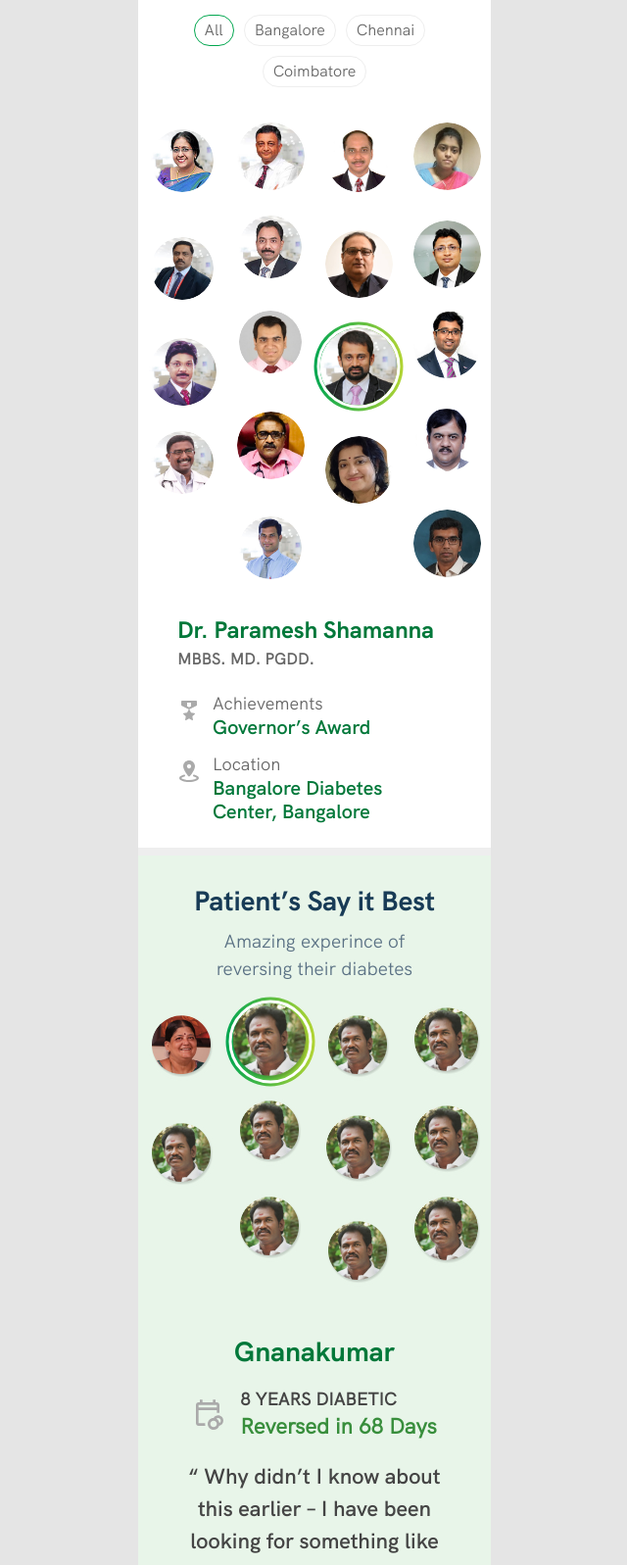
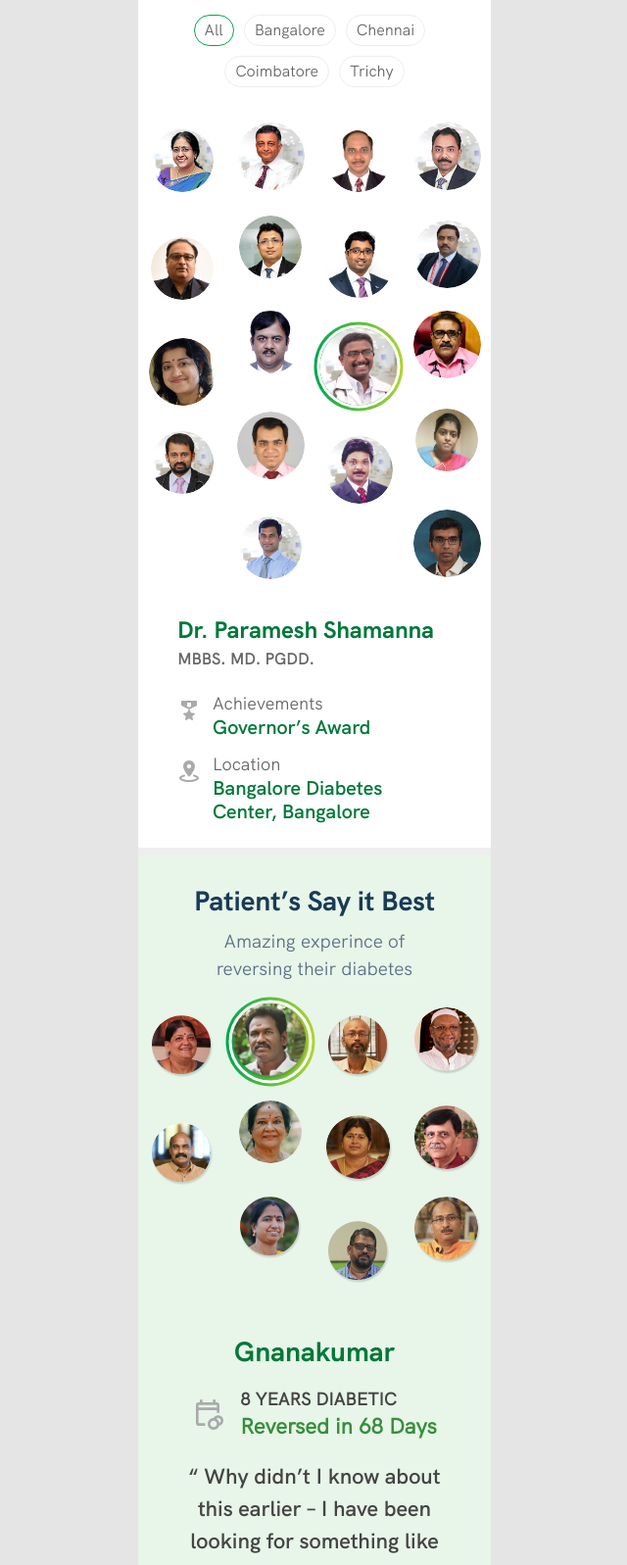
Before and after one commit to renga92/twin, a plain HTML site: page index.html in a window 1280 px wide. Shown: the part 522-2119 px from the top of the page at 98% size, without its empty margins (319-959 px from the left). Drawn offline with Linux system fonts and the light colour scheme; files whose address does not match are found by name.

Commit message:
Fully updated

```diff
--- a/DOCTORS.js
+++ b/DOCTORS.js
@@ -35,132 +35,132 @@ let DOCTORS_INFO =
 
     {
         "id" : "D4",
-        "name" : "Dr. Kavya",
+        "name" : "Dr. Karunesh",
         "title" : "MBBS. MD. PGDD.",
         "achievements" : "Governor’s Award",
         "shortLocation" : "bangalore",
-        "location" : "Bangalore Diabetes Center, Bangalore",
-        "imagePath" : "assets/Doctors/Chennai_Dr_Kavya.png"
-    },
-
-    {
-        "id" : "D5",
-        "name" : "Dr. Karunesh",
-        "title" : "MBBS. PGDD.",
-        "achievements" : "Best Governor’s Award",
-        "shortLocation" : "chennai",
         "location" : "Bangalore Diabetes Center, Bangalore",
         "imagePath" : "assets/Doctors/Bangalore_Dr_Karunesh.png"
     },
 
     {
-        "id" : "D6",
+        "id" : "D5",
         "name" : "Dr. Mohan",
-        "title" : "MBBS. MD. PGDD.",
-        "achievements" : "Governor’s Award",
-        "shortLocation" : "chennai",
+        "title" : "MBBS. PGDD.",
+        "achievements" : "Best Governor’s Award",
+        "shortLocation" : "bangalore",
         "location" : "Bangalore Diabetes Center, Bangalore",
         "imagePath" : "assets/Doctors/Bangalore_Dr_Mohan.png"
     },
 
     {
-        "id" : "D7",
-        "name" : "Dr. Paramesh Shamanna",
+        "id" : "D6",
+        "name" : "Dr. Paramesh",
         "title" : "MBBS. MD. PGDD.",
         "achievements" : "Governor’s Award",
-        "shortLocation" : "chennai",
+        "shortLocation" : "bangalore",
         "location" : "Bangalore Diabetes Center, Bangalore",
         "imagePath" : "assets/Doctors/Bangalore_Dr_Paramesh.png"
     },
 
     {
-        "id" : "D8",
+        "id" : "D7",
         "name" : "Dr. Sanjay",
         "title" : "MBBS. MD. PGDD.",
         "achievements" : "Governor’s Award",
-        "shortLocation" : "coimbatore",
-        "location" : "Coimbatore Diabetes Center, Bangalore",
+        "shortLocation" : "bangalore",
+        "location" : "Bangalore Diabetes Center, Bangalore",
         "imagePath" : "assets/Doctors/Bangalore_Dr_Sanjay.png"
     },
 
     {
-        "id" : "D9",
-        "name" : "Dr. Zahid",
+        "id" : "D8",
+        "name" : "Dr. Sharat",
         "title" : "MBBS. MD. PGDD.",
         "achievements" : "Governor’s Award",
         "shortLocation" : "bangalore",
         "location" : "Bangalore Diabetes Center, Bangalore",
+        "imagePath" : "assets/Doctors/Bangalore_Dr_Sharat.png"
+    },
+
+    {
+        "id" : "D9",
+        "name" : "Dr. Sudhindra",
+        "title" : "MBBS. MD. PGDD.",
+        "achievements" : "Governor’s Award",
+        "shortLocation" : "bangalore",
+        "location" : "Coimbatore Diabetes Center, Bangalore",
+        "imagePath" : "assets/Doctors/Bangalore_Dr_Sudhindra.png"
+    },
+
+    {
+        "id" : "D10",
+        "name" : "Dr. Syed",
+        "title" : "MBBS. MD. PGDD.",
+        "achievements" : "Governor’s Award",
+        "shortLocation" : "bangalore",
+        "location" : "Bangalore Diabetes Center, Bangalore",
+        "imagePath" : "assets/Doctors/Bangalore_Dr_Syed.png"
+    },
+
+    {
+        "id" : "D11",
+        "name" : "Dr. Abul",
+        "title" : "MBBS. MD. PGDD.",
+        "achievements" : "Best Governor’s Award",
+        "shortLocation" : "Chennai",
+        "location" : "coimbatore Diabetes Center, Bangalore",
+        "imagePath" : "assets/Doctors/Chennai_Dr_Abul.png"
+    },
+
+    {
+        "id" : "D12",
+        "name" : "Dr. Jayashree",
+        "title" : "MBBS. MD. PGDD.",
+        "achievements" : "Governor’s Award",
+        "shortLocation" : "coimbatore",
+        "location" : "coimbatore Diabetes Center, Bangalore",
+        "imagePath" : "assets/Doctors/Chennai_Dr_Jayashree.png"
+    },
+
+    {
+        "id" : "D13",
+        "name" : "Dr. Kavya",
+        "title" : "MBBS. MD. PGDD.",
+        "achievements" : "Best Governor’s Award",
+        "shortLocation" : "chennai",
+        "location" : "Chennai Diabetes Center, Bangalore",
+        "imagePath" : "assets/Doctors/Chennai_Dr_Kavya.png"
+    },
+
+    {
+        "id" : "D14",
+        "name" : "Dr. Zahid",
+        "title" : "MBBS. MD. PGDD.",
+        "achievements" : "Governor’s Award",
+        "shortLocation" : "chennai",
+        "location" : "coimbatore Diabetes Center, Bangalore",
         "imagePath" : "assets/Doctors/Chennai_Dr_Zaid.png"
     },
 
     {
-        "id" : "D10",
-        "name" : "Dr. Sharat",
-        "title" : "MBBS. MD. PGDD.",
-        "achievements" : "Best Governor’s Award",
-        "shortLocation" : "coimbatore",
-        "location" : "coimbatore Diabetes Center, Bangalore",
-        "imagePath" : "assets/Doctors/Bangalore_Dr_Sharat.png"
-    },
-
-    {
-        "id" : "D11",
+        "id" : "D15",
         "name" : "Dr. Suresh",
         "title" : "MBBS. MD. PGDD.",
         "achievements" : "Governor’s Award",
         "shortLocation" : "coimbatore",
-        "location" : "coimbatore Diabetes Center, Bangalore",
+        "location" : "Chennai Diabetes Center, Bangalore",
         "imagePath" : "assets/Doctors/Coimbatore_Dr_Suresh.png"
     },
 
     {
-        "id" : "D12",
+        "id" : "D16",
         "name" : "Dr. Ravi",
         "title" : "MBBS. MD. PGDD.",
         "achievements" : "Best Governor’s Award",
-        "shortLocation" : "chennai",
+        "shortLocation" : "trichy",
         "location" : "Chennai Diabetes Center, Bangalore",
         "imagePath" : "assets/Doctors/Trichy Dr Ravi.png"
-    },
-
-    {
-        "id" : "D13",
-        "name" : "Dr. Sudhindra",
-        "title" : "MBBS. MD. PGDD.",
-        "achievements" : "Governor’s Award",
-        "shortLocation" : "coimbatore",
-        "location" : "coimbatore Diabetes Center, Bangalore",
-        "imagePath" : "assets/Doctors/Bangalore_Dr_Sudhindra.png"
-    },
-
-    {
-        "id" : "D14",
-        "name" : "Dr. Syed",
-        "title" : "MBBS. MD. PGDD.",
-        "achievements" : "Governor’s Award",
-        "shortLocation" : "chennai",
-        "location" : "Chennai Diabetes Center, Bangalore",
-        "imagePath" : "assets/Doctors/Bangalore_Dr_Syed.png"
-    },
-
-    {
-        "id" : "D15",
-        "name" : "Dr. Abul",
-        "title" : "MBBS. MD. PGDD.",
-        "achievements" : "Best Governor’s Award",
-        "shortLocation" : "chennai",
-        "location" : "Chennai Diabetes Center, Bangalore",
-        "imagePath" : "assets/Doctors/Chennai_Dr_Abul.png"
-    },
-
-    {
-        "id" : "D16",
-        "name" : "Dr. Jayashree",
-        "title" : "MBBS. MD. PGDD.",
-        "achievements" : "Governor’s Award",
-        "shortLocation" : "bangalore",
-        "location" : "Bangalore Diabetes Center, Bangalore",
-        "imagePath" : "assets/Doctors/Chennai_Dr_Jayashree.png"
     },
 
     {
@@ -168,7 +168,7 @@ let DOCTORS_INFO =
         "name" : "Dr. Raj",
         "title" : "MBBS. MD. PGDD.",
         "achievements" : "Governor’s Award",
-        "shortLocation" : "bangalore",
+        "shortLocation" : "trichy",
         "location" : "Bangalore Diabetes Center, Bangalore",
         "imagePath" : "assets/Doctors/Trichy_Dr_Raj.png"
     },
@@ -178,10 +178,11 @@ let DOCTORS_INFO =
         "name" : "Dr. Sakthi",
         "title" : "MBBS. MD. PGDD.",
         "achievements" : "Governor’s Award",
-        "shortLocation" : "bangalore",
+        "shortLocation" : "Trichy",
         "location" : "Bangalore Diabetes Center, Bangalore",
         "imagePath" : "assets/Doctors/Tricy_Dr_Sakthi.png"
     },
 
 
+
 ]
--- a/PATIENTS.js
+++ b/PATIENTS.js
@@ -7,7 +7,7 @@ let PATIENTS_INFO =
 
         "id"                        : "P1",
         "imagePath"                 : "assets/Patients/anuradha.png",
-        "name"                      : "Meera, Dancer",
+        "name"                      : "Anuradha",
         "year_of_desease"           : "12",
         "reversed_days"             : "70",
         "disease_type"              : "Sugar A1C",
@@ -44,8 +44,8 @@ let PATIENTS_INFO =
     {
 
         "id"                        : "P3",
-        "imagePath"                 : "assets/Patients/gnanakumar.png",
-        "name"                      : "Gnanakumar",
+        "imagePath"                 : "assets/Patients/kailasam.png",
+        "name"                      : "Kailasam",
         "year_of_desease"           : "8",
         "reversed_days"             : "68",
         "disease_type"              : "Blood Presure",
@@ -63,8 +63,8 @@ let PATIENTS_INFO =
     {
 
         "id"                        : "P4",
-        "imagePath"                 : "assets/Patients/gnanakumar.png",
-        "name"                      : "Gnanakumar",
+        "imagePath"                 : "assets/Patients/manzoor.png",
+        "name"                      : "Manzoor",
         "year_of_desease"           : "8",
         "reversed_days"             : "68",
         "disease_type"              : "Blood Presure",
@@ -82,8 +82,8 @@ let PATIENTS_INFO =
     {
 
         "id"                        : "P5",
-        "imagePath"                 : "assets/Patients/gnanakumar.png",
-        "name"                      : "Gnanakumar",
+        "imagePath"                 : "assets/Patients/meera.png",
+        "name"                      : "Meera",
         "year_of_desease"           : "8",
         "reversed_days"             : "68",
         "disease_type"              : "Blood Presure",
@@ -101,8 +101,8 @@ let PATIENTS_INFO =
     {
 
         "id"                        : "P6",
-        "imagePath"                 : "assets/Patients/gnanakumar.png",
-        "name"                      : "Gnanakumar",
+        "imagePath"                 : "assets/Patients/ramanujam.png",
+        "name"                      : "Ramanujam",
         "year_of_desease"           : "8",
         "reversed_days"             : "68",
         "disease_type"              : "Blood Presure",
@@ -120,8 +120,8 @@ let PATIENTS_INFO =
     {
 
         "id"                        : "P7",
-        "imagePath"                 : "assets/Patients/gnanakumar.png",
-        "name"                      : "Gnanakumar",
+        "imagePath"                 : "assets/Patients/sambath.png",
+        "name"                      : "Sambath",
         "year_of_desease"           : "8",
         "reversed_days"             : "68",
         "disease_type"              : "Blood Presure",
@@ -139,8 +139,8 @@ let PATIENTS_INFO =
     {
 
         "id"                        : "P8",
-        "imagePath"                 : "assets/Patients/gnanakumar.png",
-        "name"                      : "Gnanakumar",
+        "imagePath"                 : "assets/Patients/saraswathi.png",
+        "name"                      : "Saraswathi",
         "year_of_desease"           : "8",
         "reversed_days"             : "68",
         "disease_type"              : "Blood Presure",
@@ -158,8 +158,8 @@ let PATIENTS_INFO =
     {
 
         "id"                        : "P9",
-        "imagePath"                 : "assets/Patients/gnanakumar.png",
-        "name"                      : "Gnanakumar",
+        "imagePath"                 : "assets/Patients/sharmila.png",
+        "name"                      : "Sharmila",
         "year_of_desease"           : "8",
         "reversed_days"             : "68",
         "disease_type"              : "Blood Presure",
@@ -177,8 +177,8 @@ let PATIENTS_INFO =
     {
 
         "id"                        : "P10",
-        "imagePath"                 : "assets/Patients/gnanakumar.png",
-        "name"                      : "Gnanakumar",
+        "imagePath"                 : "assets/Patients/sreenivasan.png",
+        "name"                      : "Sreenivasan",
         "year_of_desease"           : "8",
         "reversed_days"             : "68",
         "disease_type"              : "Blood Presure",
@@ -196,8 +196,8 @@ let PATIENTS_INFO =
     {
 
         "id"                        : "P11",
-        "imagePath"                 : "assets/Patients/gnanakumar.png",
-        "name"                      : "Gnanakumar",
+        "imagePath"                 : "assets/Patients/yusuf.png",
+        "name"                      : "Yusuf",
         "year_of_desease"           : "8",
         "reversed_days"             : "68",
         "disease_type"              : "Blood Presure",
--- a/style.scss
+++ b/style.scss
@@ -262,7 +262,7 @@ header{
         transition : all 0.5s ease;
         cursor : pointer;
 
-        transition : width 0.3s ease-out;
+        transition : width 0.5s cubic-bezier(.8, .5, .2, 1.4);
         border : 3px solid white;
         border-radius: 50%;
 
@@ -446,7 +446,7 @@ header{
         transition : all 0.5s ease;
         cursor : pointer;
 
-        transition : width 0.3s ease-out;
+        transition : width 0.3s cubic-bezier(.8, .5, .2, 1.4);;
         border : 3px solid #E8F5E9;
         border-radius: 50%;
 
```
Also changed, not shown: style.css, 1 other file.
